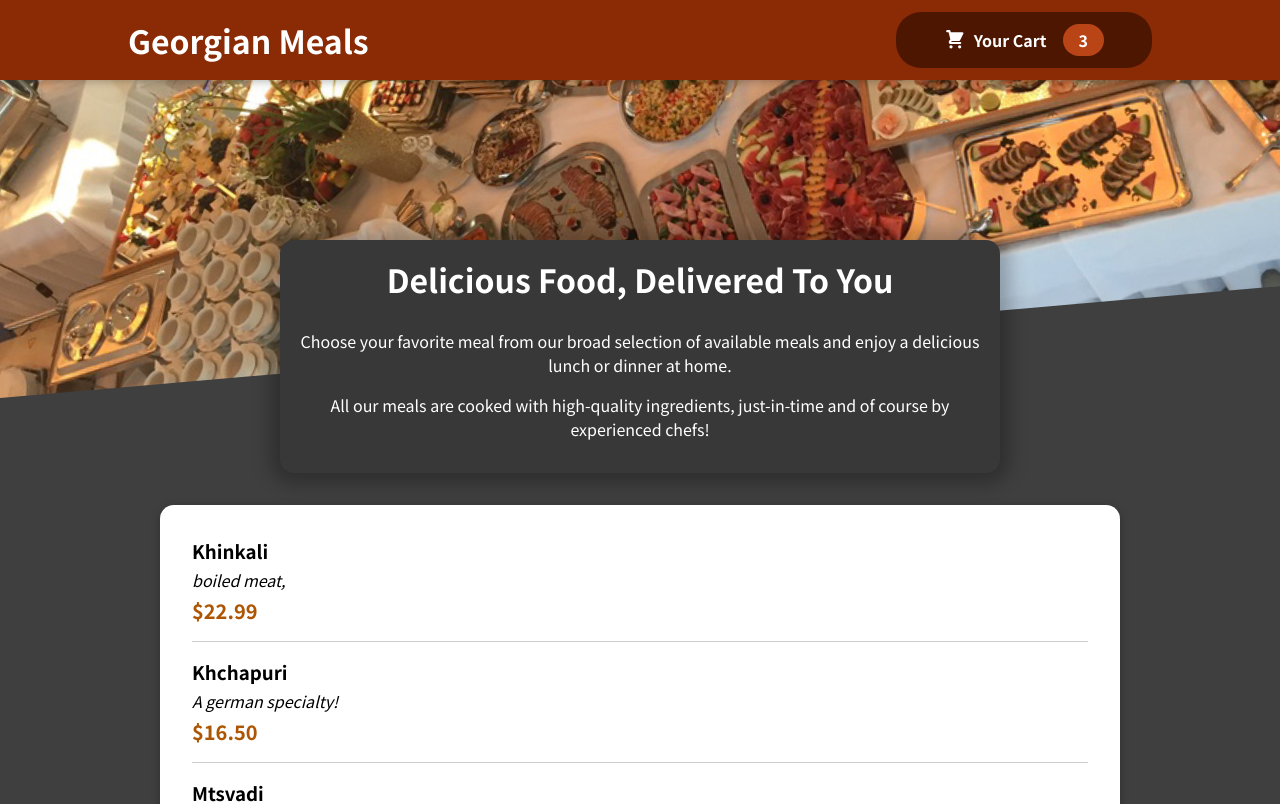
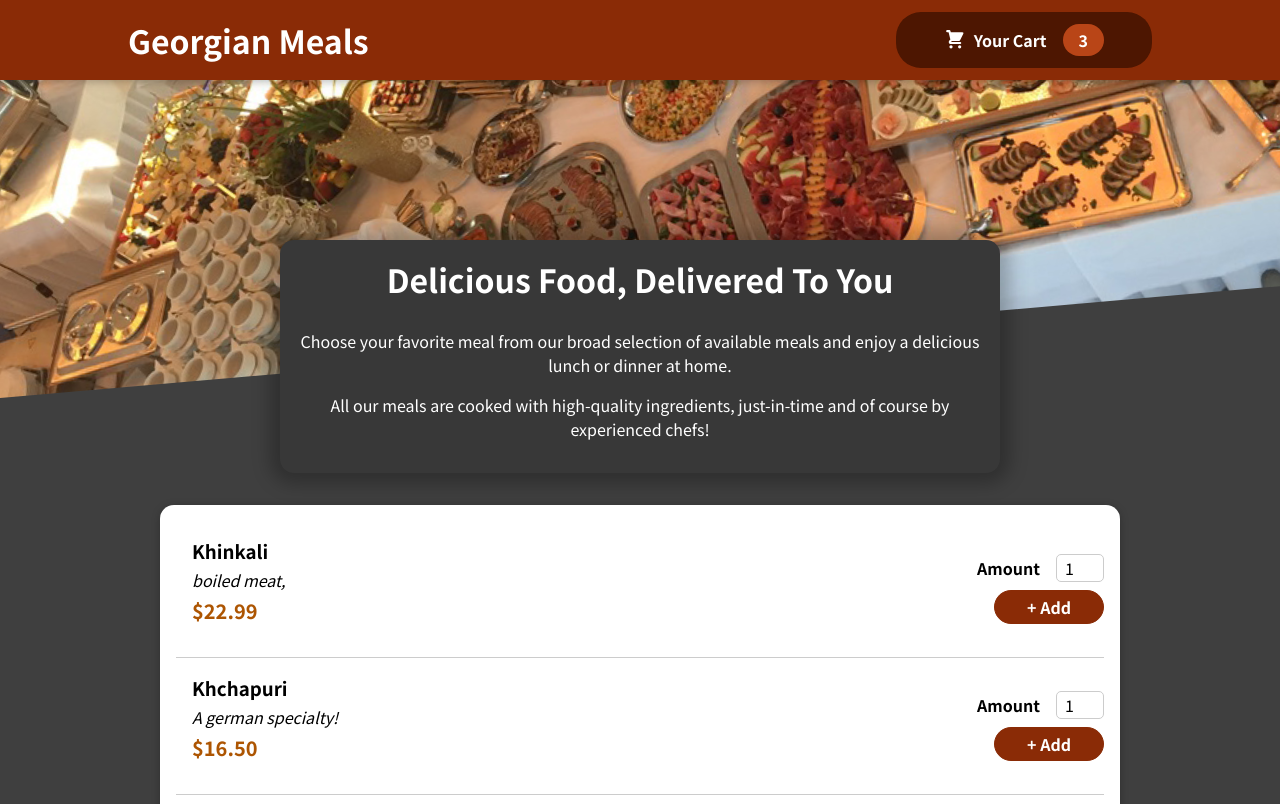
Before and after one commit to maghradz3/Food-Order-App, a React (Create React App) app: page / in a window 1280 px wide. Shown: the top 804 px of the page. Built offline with nearby package versions, Linux system fonts and the light colour scheme.

Commit message:
Add Input form and Button  in MealItemForm

```diff
--- a/src/components/Meals/AvailableMeals.js
+++ b/src/components/Meals/AvailableMeals.js
@@ -31,6 +31,8 @@
 const AvailableMeals = () => {
   const mealsList = DUMMY_MEALS.map((meal) => (
     <MealItem
+      id={meal.id}
+      key={meal.id}
       name={meal.name}
       description={meal.description}
       price={meal.price}
--- a/src/components/Meals/MealItem/MealItem.js
+++ b/src/components/Meals/MealItem/MealItem.js
@@ -1,15 +1,18 @@
 import classes from "./MealItem.module.css";
+import MealItemForm from "./MealItemForm";
 
 const MealItem = (props) => {
   const price = `$${props.price.toFixed(2)}`;
   return (
-    <li>
+    <li className={classes.liTag}>
       <div className={classes.meal}>
         <h3>{props.name}</h3>
         <div className={classes.description}>{props.description}</div>
         <div className={classes.price}>{price}</div>
       </div>
-      <div></div>
+      <div>
+        <MealItemForm />
+      </div>
     </li>
   );
 };
--- a/src/components/Meals/MealItem/MealItem.module.css
+++ b/src/components/Meals/MealItem/MealItem.module.css
@@ -1,3 +1,11 @@
+.liTag {
+    display: flex;
+    justify-content: space-between;
+    align-items: center;
+    border-bottom: 1px solid #ccc;
+
+}
+
 .meal {
     display: flex;
     flex-direction: column;
@@ -6,7 +14,7 @@
     margin: 1rem;
     padding-bottom: 1rem;
 
-    border-bottom: 1px solid #ccc;
+    /* border-bottom: 1px solid #ccc; */
 }
 
 .meal h3 {
--- a/src/components/Meals/MealItem/MealItemForm.js
+++ b/src/components/Meals/MealItem/MealItemForm.js
@@ -0,0 +1,22 @@
+import classes from "./MealItemForm.module.css";
+import Input from "../../UI/Input";
+const MealItemForm = (props) => {
+  return (
+    <form className={classes.form}>
+      <Input
+        label="Amount"
+        input={{
+          id: "amount_" + props.id,
+          type: "number",
+          min: "1",
+          max: "5",
+          step: "1",
+          defaultValue: "1",
+        }}
+      />
+      <button>+ Add</button>
+    </form>
+  );
+};
+
+export default MealItemForm;
--- a/src/components/Meals/MealItem/MealItemForm.module.css
+++ b/src/components/Meals/MealItem/MealItemForm.module.css
@@ -0,0 +1,20 @@
+.form {
+    text-align: right;
+}
+
+.form button {
+    font: inherit;
+    cursor: pointer;
+    background-color: #8a2b06;
+    border: 1px solid #8a2b06;
+    color: white;
+    padding: 0.25rem 2rem;
+    border-radius: 20px;
+    font-weight: bold;
+}
+
+.form button:hover,
+.form button:active {
+    background-color: #641e03;
+    border-color: #641e03;
+}
--- /dev/null
+++ b/src/components/UI/Input.js
@@ -0,0 +1,12 @@
+import classes from "./Input.module.css";
+
+const Input = (props) => {
+  return (
+    <div className={classes.input}>
+      <label htmlFor={props.input.id}>{props.label}</label>
+      <input type="text" {...props.input} />
+    </div>
+  );
+};
+
+export default Input;
--- /dev/null
+++ b/src/components/UI/Input.module.css
@@ -0,0 +1,18 @@
+.input {
+    display: flex;
+    align-items: center;
+    margin-bottom: 0.5rem;
+}
+
+.input label {
+    font-weight: bold;
+    margin-right: 1rem;
+}
+
+.input input {
+    width: 3rem;
+    border-radius: 5px;
+    border: 1px solid #ccc;
+    font: inherit;
+    padding-left: 0.5rem;
+}
```
